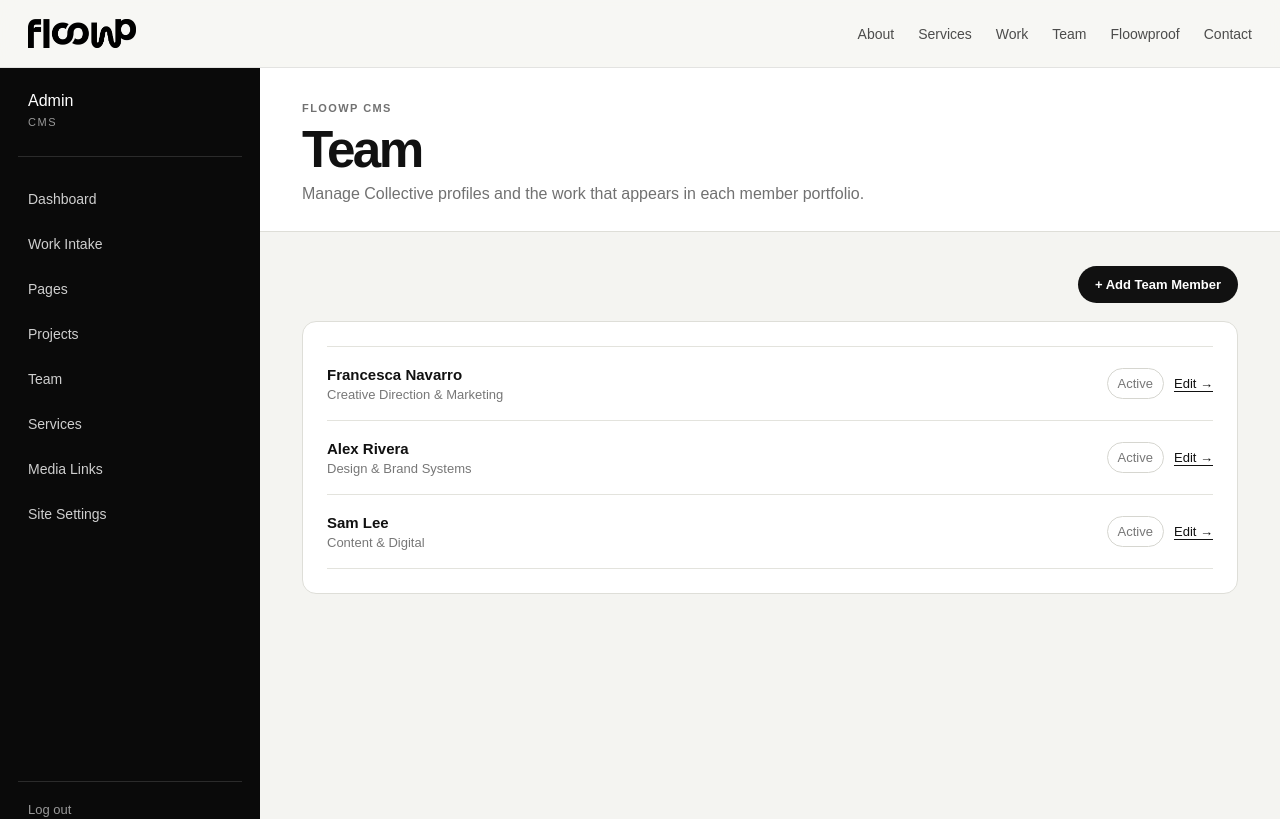
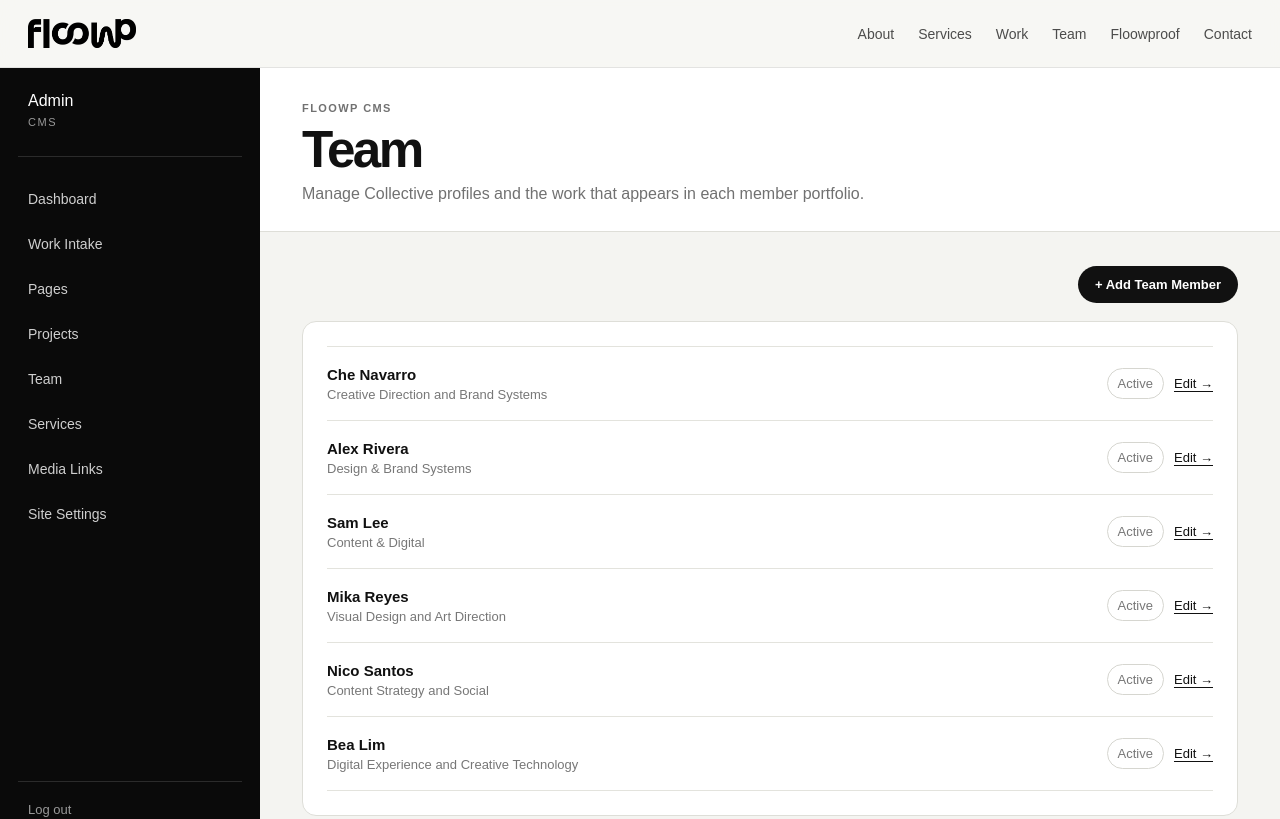
Before and after one commit to thefloowp/thefloowp, a Next.js app: page /admin/team in a window 1280 px wide. Shown: the top 819 px of the page. Built offline with nearby package versions, Linux system fonts and the light colour scheme; no server answers.

Commit message:
Update page.jsx

```diff
--- a/app/admin/team/page.jsx
+++ b/app/admin/team/page.jsx
@@ -1,32 +1,11 @@
 import Link from "next/link";
 import AdminShell from "@/components/AdminShell";
-import { getTeamMembers } from "@/lib/teamAdmin";
-
-const fallbackMembers = [
-  ["francesca-navarro", "Francesca Navarro", "Creative Direction & Marketing", "Active"],
-  ["alex-rivera", "Alex Rivera", "Design & Brand Systems", "Active"],
-  ["sam-lee", "Sam Lee", "Content & Digital", "Active"],
-];
+import { getMergedTeamMembers } from "@/lib/teamDirectory";
 
 export const dynamic = "force-dynamic";
 
 export default async function AdminTeamPage() {
-  let members = fallbackMembers;
-
-  try {
-    const savedMembers = await getTeamMembers();
-
-    if (savedMembers.length) {
-      members = savedMembers.map((member) => [
-        member.slug,
-        member.name,
-        member.role,
-        member.status || "Active",
-      ]);
-    }
-  } catch {
-    // Keep fallback list until Supabase is initialized.
-  }
+  const members = await getMergedTeamMembers({ includeInactive: true });
 
   return (
     <AdminShell
@@ -42,18 +21,18 @@ export default async function AdminTeamPage() {
 
       <section className="admin-panel">
         <div className="admin-list">
-          {members.map(([slug, name, role, status]) => (
-            <div className="admin-list-row" key={slug}>
+          {members.map((member) => (
+            <div className="admin-list-row" key={member.slug}>
               <div>
-                <strong>{name}</strong>
-                <span>{role}</span>
+                <strong>{member.name}</strong>
+                <span>{member.role}</span>
               </div>
 
               <div className="admin-row-actions">
-                <span className="admin-pill">{status}</span>
+                <span className="admin-pill">{member.status}</span>
                 <Link
                   className="admin-text-button"
-                  href={`/admin/team/${slug}`}
+                  href={`/admin/team/${member.slug}`}
                 >
                   Edit →
                 </Link>
```
